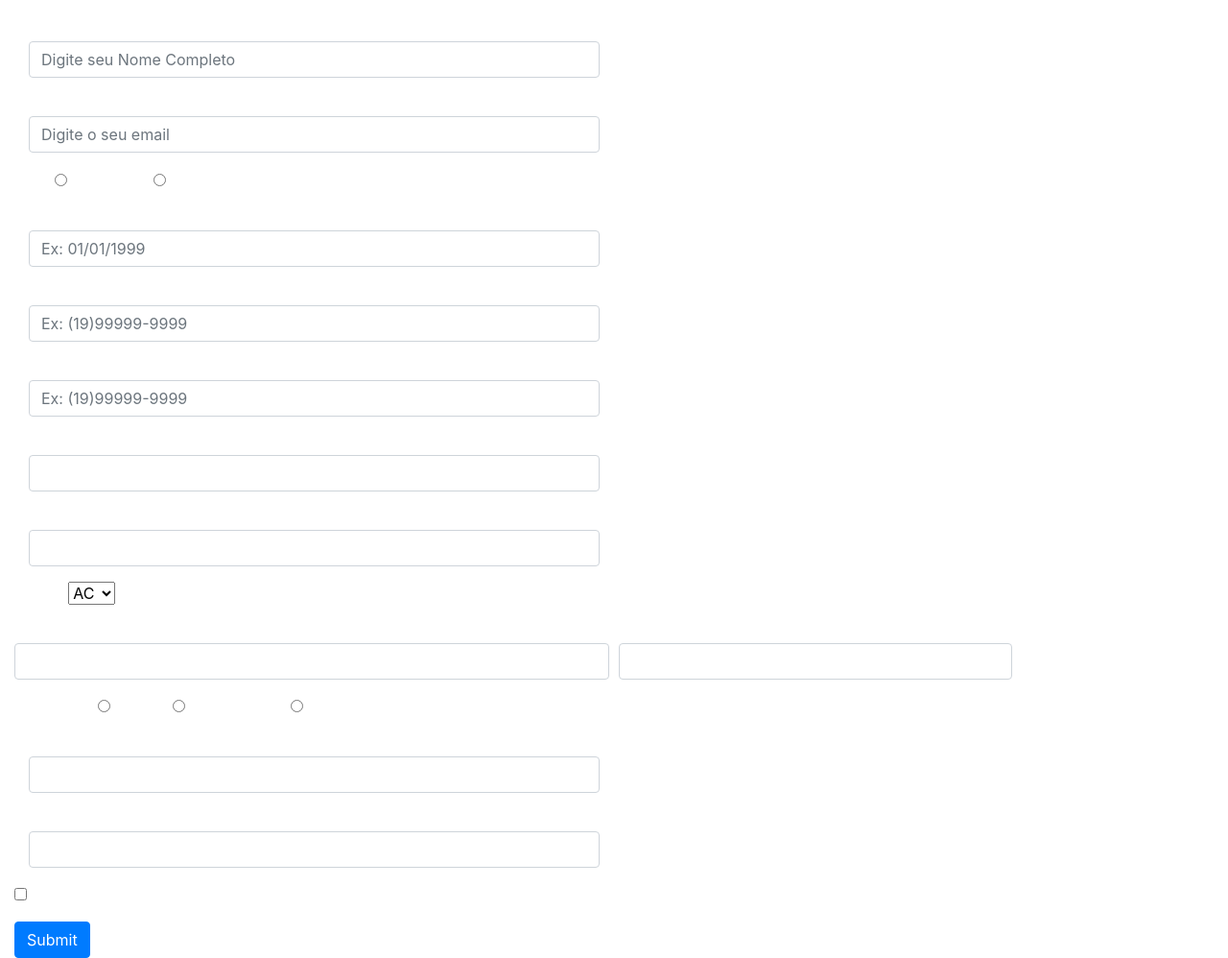
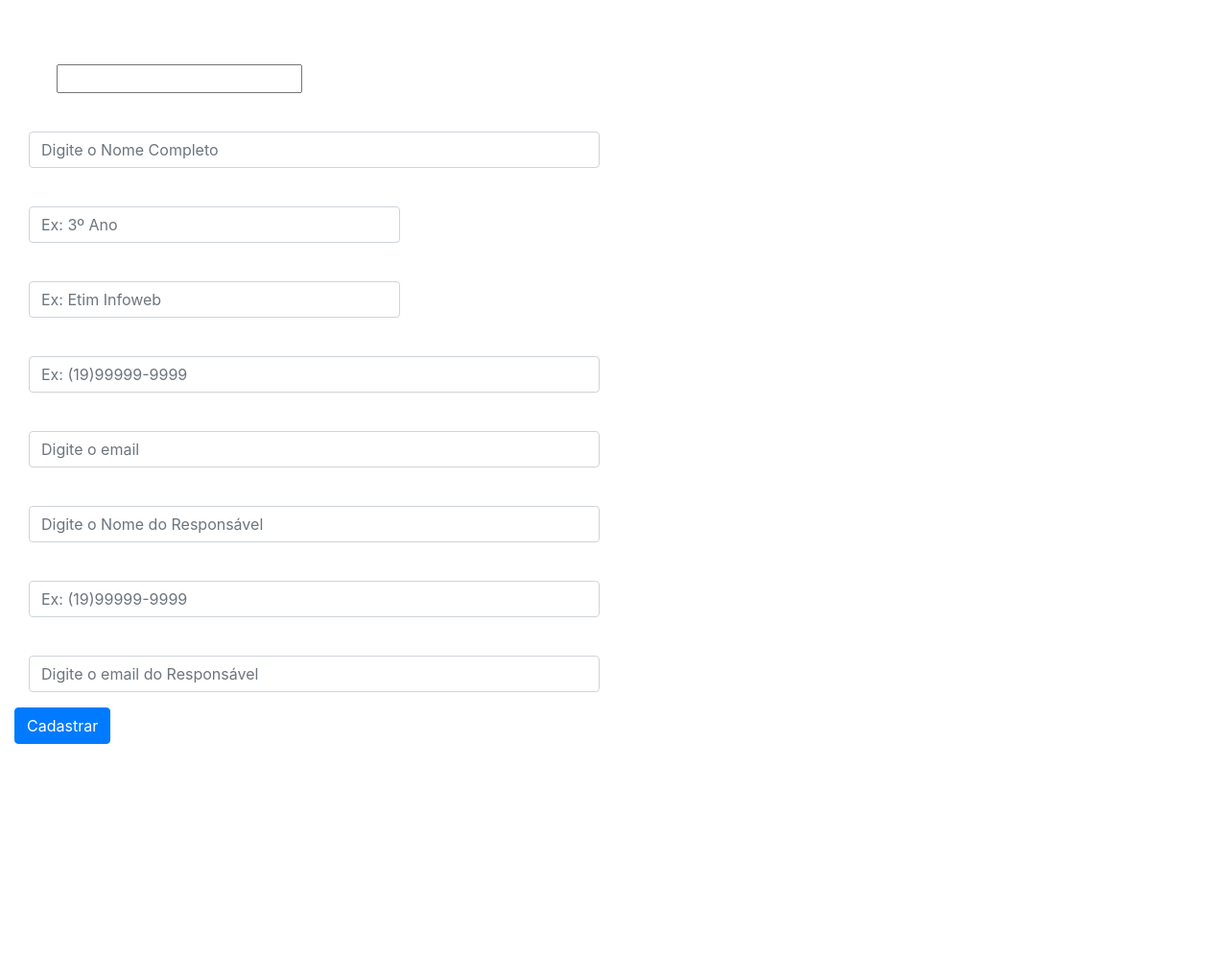
Before and after one commit to diego-bortolucci27/tcc, a PHP site: page /cadastro.php in a window 1280 px wide. Shown: the whole page at 96% size. After the commit the page ends 775 px from the top, so only its background shows below. Run offline with PHP 8.4, Linux system fonts and the light colour scheme.

Commit message:
Tela de Cadastro feita
Implementação da tela de Cadastro

```diff
--- a/cadastro.php
+++ b/cadastro.php
@@ -11,117 +11,45 @@
 <body>
     <div class="principal container-fluid">
         <h1>Cadastro</h1>
-    <form action="web/inserir.php" method="post">
-        <input type="hidden" name="id" id="id" value="">
+        <br><br>
+    <form action="inserir.php" method="POST">
+        <div class="form-group col-md-6">
+            <label for="nome">RM</label>
+            <input type="number" name="rm" id="rm">
+        </div>
         <div class="form-group col-md-6">
           <label for="nome">Nome Completo</label>
-          <input type="text" class="form-control" id="nome" name="nome" aria-describedby="emailHelp" placeholder="Digite seu Nome Completo">
+          <input type="text" class="form-control" id="nome" name="nome" aria-describedby="emailHelp" placeholder="Digite o Nome Completo">
+        </div>
+        <div class="form-group col-md-4">
+          <label for="serie">Série</label>
+          <input type="text" class="form-control" id="serie" name="serie" placeholder="Ex: 3º Ano">
+        </div>
+        <div class="form-group col-md-4">
+          <label for="curso">Curso</label>
+          <input type="text" class="form-control" id="curso" name="curso" placeholder="Ex: Etim Infoweb">
+        </div>
+        <div class="form-group col-md-6">
+            <label for="telefone">Telefone</label>
+            <input type="number" class="form-control" id="telefone" name="telefone" placeholder="Ex: (19)99999-9999">
         </div>
         <div class="form-group col-md-6">
           <label for="email">Email</label>
-          <input type="text" class="form-control" id="email" name="email" placeholder="Digite o seu email">
-        </div>
-        <div class="form-group">
-            <label for="email">Sexo</label>
-            <div class="form-check form-check-inline">
-                <input class="form-check-input" type="radio" name="sexo" id="sexo" value="Masculino">
-                <label class="form-check-label" for="sexo">Maculino</label>
-            </div>
-            <div class="form-check form-check-inline">
-                <input class="form-check-input" type="radio" name="sexo" id="sexo" value="Feminino">
-                <label class="form-check-label" for="sexo">Feminino</label>
-            </div>
+          <input type="text" class="form-control" id="email" name="email" placeholder="Digite o email">
         </div>
         <div class="form-group col-md-6">
-            <label for="email">Data de Nascimento</label>
-            <input type="text" class="form-control" id="dataNascimento" name="dataNascimento" placeholder="Ex: 01/01/1999">
+          <label for="responsavel">Nome do Responsável</label>
+          <input type="text" class="form-control" id="responsavel" name="responsavel" aria-describedby="emailHelp" placeholder="Digite o Nome do Responsável">
         </div>
         <div class="form-group col-md-6">
-            <label for="email">Telefone</label>
-            <input type="text" class="form-control" id="telefone" name="telefone" placeholder="Ex: (19)99999-9999">
+            <label for="telefoneResponsavel">Telefone Responsável</label>
+            <input type="number" class="form-control" id="telResponsavel" name="telResponsavel" placeholder="Ex: (19)99999-9999">
         </div>
         <div class="form-group col-md-6">
-            <label for="email">Celular</label>
-            <input type="text" class="form-control" id="celular" name="celular" placeholder="Ex: (19)99999-9999">
+          <label for="emailResponsavel">Email Responsável</label>
+          <input type="text" class="form-control" id="emailResponsavel" name="emailResponsavel" placeholder="Digite o email do Responsável">
         </div>
-        <div class="form-group col-md-6">
-            <label for="cep">Cep</label>
-            <input type="number" class="form-control" id="cep">
-        </div>
-        <div class="form-group col-md-6">
-            <label for="cidade">Cidade</label>
-            <input type="text" class="form-control" id="cidade">
-        </div>
-        <div class="form-group">
-            <label for="estado">Estado</label>
-            <select id="estado">
-              <option>AC</option>
-              <option>AL</option>
-              <option>AP</option>
-              <option>AM</option>
-              <option>BA</option>
-              <option>CE</option>
-              <option>DF</option>
-              <option>ES</option>
-              <option>GO</option>
-              <option>MA</option>
-              <option>MT</option>
-              <option>MS</option>
-              <option>MG</option>
-              <option>PA</option>
-              <option>PB</option>
-              <option>PR</option>
-              <option>PE</option>
-              <option>PI</option>
-              <option>RJ</option>
-              <option>RN</option>
-              <option>RS</option>
-              <option>RO</option>
-              <option>RR</option>
-              <option>SC</option>
-              <option>SP</option>
-              <option>SE</option>
-              <option>TO</option>
-            </select>
-        </div>
-        <div class="form-row">
-            <div class="form-group col-md-6">
-              <label for="endereco">Endereço</label>
-              <input type="text" class="form-control" id="endereco" name="endereco">
-            </div>
-            <div class="form-group col-md-4">
-              <label for="numero">Número</label>
-              <input type="number" class="form-control" id="numero" name="numero">
-            </div>
-        </div>
-        <div class="form-group">
-            <label for="setor">Ocupação: </label>
-            <div class="form-check form-check-inline">
-                <input class="form-check-input" type="radio" name="setor" id="setor" value="Aluno">
-                <label class="form-check-label" for="setor">Aluno</label>
-            </div>
-            <div class="form-check form-check-inline">
-                <input class="form-check-input" type="radio" name="setor" id="setor" value="Funcionário">
-                <label class="form-check-label" for="setor">Funcionário</label>
-            </div>
-            <div class="form-check form-check-inline">
-                <input class="form-check-input" type="radio" name="setor" id="setor" value="Administrador">
-                <label class="form-check-label" for="setor">Administrador</label>
-            </div>
-        </div>
-        <div class="form-group col-md-6">
-            <label for="senha">Senha</label>
-            <input type="password" class="form-control" id="senha" name="senha">
-        </div>
-        <div class="form-group col-md-6">
-            <label for="senha">Confirme sua senha</label>
-            <input type="password" class="form-control" id="senha" name="senha">
-        </div>
-        <div class="form-group form-check">
-          <input type="checkbox" class="form-check-input" id="exampleCheck1">
-          <label class="form-check-label" for="exampleCheck1">Check me out</label>
-        </div>
-        <button type="submit" class="btn btn-primary">Submit</button>
+        <input type="submit" value="Cadastrar" class="btn btn-primary">
     </form>
     </div>
 
--- a/conexao.php
+++ b/conexao.php
@@ -1,6 +1,6 @@
 <?php
 
-    $conexao = mysqli_connect('localhost', 'root', '', 'sistema');
+    $conexao = mysqli_connect('127.0.0.1', 'root', '', 'sistema');
 
     if (!$conexao)
         echo "<script> alert('Não foi possível conectar ao Banco de Dados!') </script>";
```
Also changed, not shown: inserir.php (+18 -28 lines).
